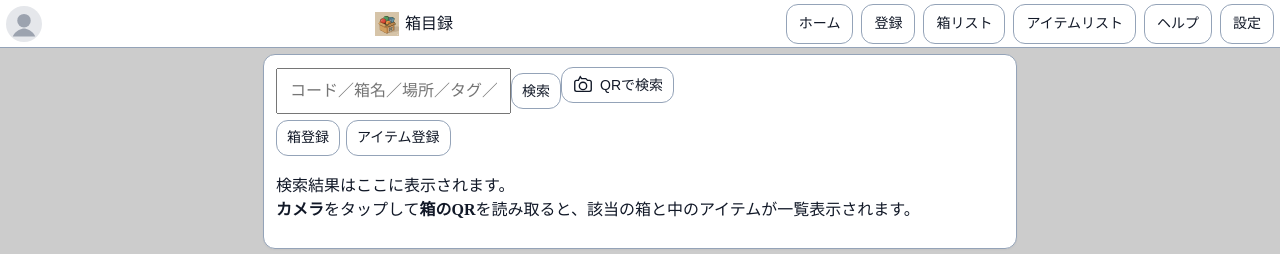
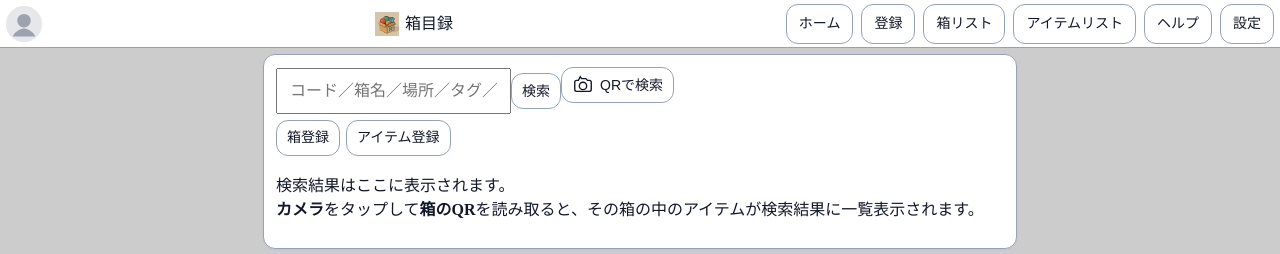
Before and after one commit to mayusaki3/hakomokuroku, a Next.js app in the folder apps/web/: page / in a window 1280 px wide. Shown: the top 254 px of the page. Built offline with nearby package versions, Linux system fonts and the light colour scheme; no server answers.

Commit message:
fix: align QR search help with approved behavior

```diff
--- a/apps/web/src/app/page.tsx
+++ b/apps/web/src/app/page.tsx
@@ -125,7 +125,7 @@ export default function Home() {
               検索結果はここに表示されます。
               <br />
               <b>カメラ</b>をタップして<strong>箱のQR</strong>
-              を読み取ると、該当の箱と中のアイテムが一覧表示されます。
+              を読み取ると、その箱の中のアイテムが検索結果に一覧表示されます。
             </p>
           )}
 
```
